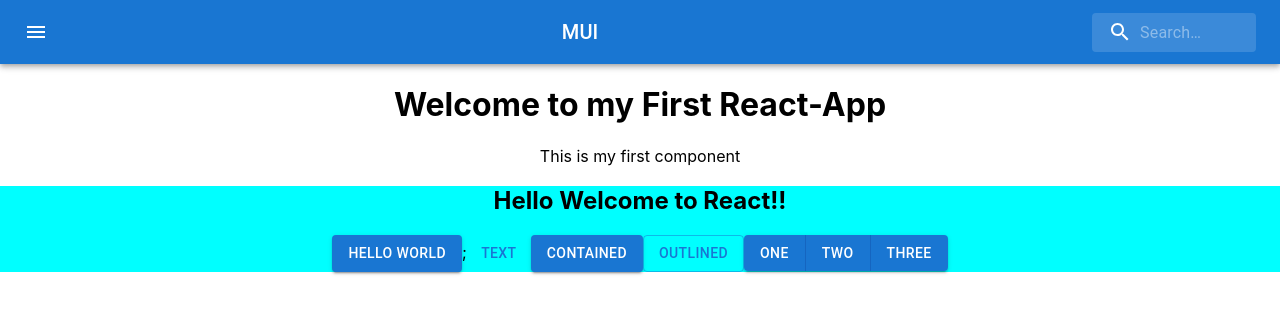
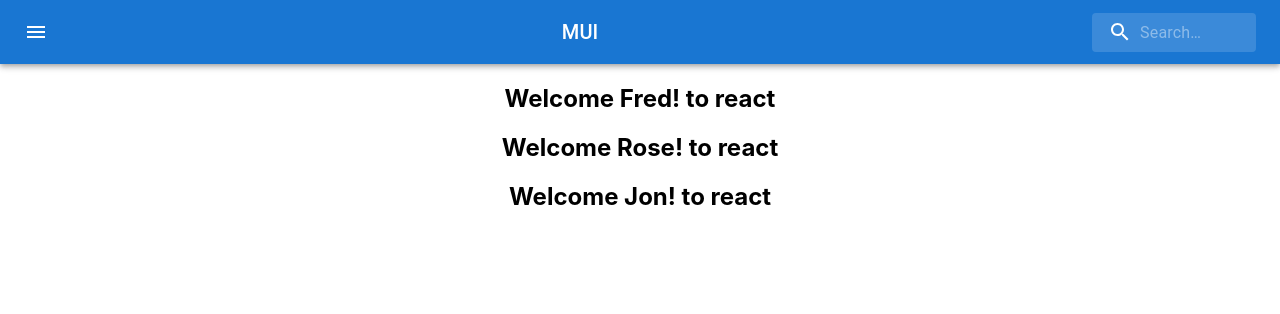
Before and after one commit to frediic/booking-app, a React (Create React App) app: page / in a window 1280 px wide. Shown: the top 314 px of the page. Built offline with nearby package versions, Linux system fonts and the light colour scheme.

Commit message:
added login form component

```diff
--- a/src/App.js
+++ b/src/App.js
@@ -2,13 +2,18 @@ import logo from "./logo.svg";
 import "./App.css";
 import Greeting from "./Greeting";
 import Nav from "./Nav";
+import LoginForm from "./shared/LoginForm";
+
 function App() {
+  const prop={
+    name:'Fred'
+  }
   return (
     <div className="App">
       <Nav />
-      <h1>Welcome to my First React-App</h1>
-      <p>This is my first component</p>
-      <Greeting />
+      <LoginForm name='Fred' />
+      <LoginForm name='Rose' />
+      <LoginForm name='Jon' />
     </div>
   );
 }
--- /dev/null
+++ b/src/shared/LoginForm.js
@@ -0,0 +1,21 @@
+import React from "react";
+
+// function LoginForm(prop) {
+//     const { name } = prop; // desctructing the objec to get the name property
+//     return (
+//         <div>
+//             <h2>Welcome {prop.name}! to react  </h2>
+//         </div>
+//     )
+
+// }
+function LoginForm({ name }) {
+    return (
+        <div>
+            <h2>Welcome {name}! to react  </h2>
+        </div>
+    )
+
+}
+
+export default LoginForm;
```
